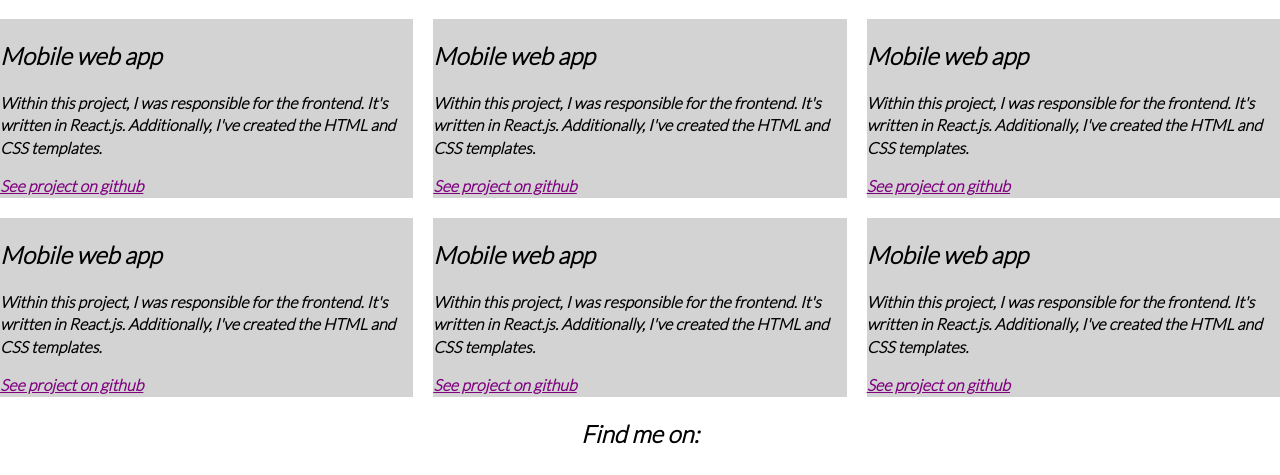
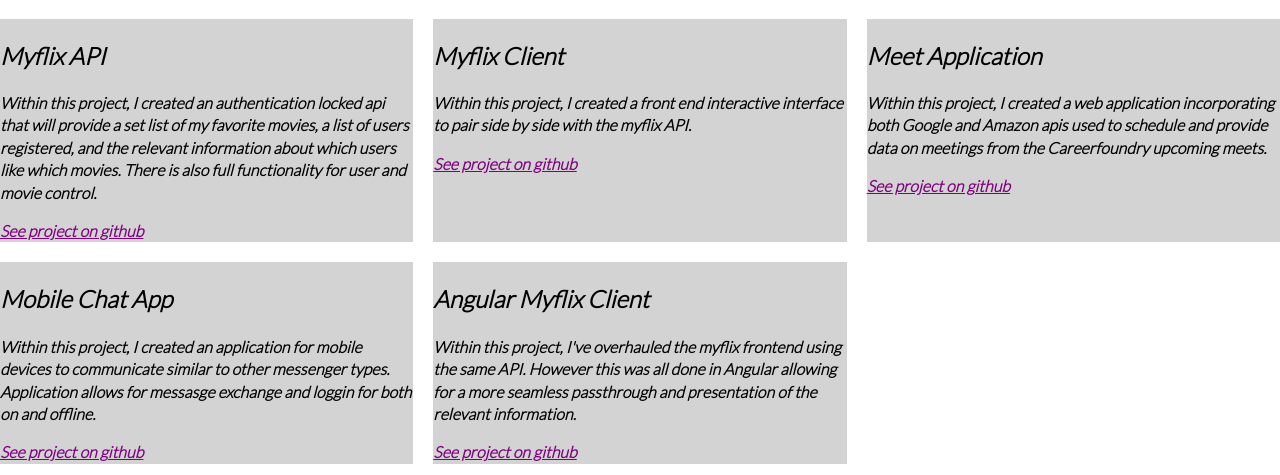
Before and after one commit to Nwilso21/portfolio-website, a plain HTML site: page work.html in a window 1280 px wide. Shown: the part 309-784 px from the top of the page. Drawn offline with nearby package versions, Linux system fonts and the light colour scheme.

Commit message:
Update work.html
Filled out the form and added relevant bios and links

```diff
--- a/work.html
+++ b/work.html
@@ -42,52 +42,39 @@
         <h1>Work</h1>
         <div class="grid">
             <div class="grid__item">
-                <h2>Mobile web app</h2>
+                <h2>Myflix API</h2>
                 <p>
-                    Within this project, I was responsible for the frontend. It's written in React.js. Additionally,
-                    I've created the HTML and CSS templates.
+                    Within this project, I created an authentication locked api that will provide a set list of my favorite movies, a list of users registered, and the relevant information about which users like which movies. There is also full functionality for user and movie control.
                 </p>
-                <a href="#">See project on github</a>
+                <a href="https://github.com/Nwilso21/movie_api">See project on github</a>
             </div>
             <div class="grid__item">
-                <h2>Mobile web app</h2>
+                <h2>Myflix Client</h2>
                 <p>
-                    Within this project, I was responsible for the frontend. It's written in React.js. Additionally,
-                    I've created the HTML and CSS templates.
+                    Within this project, I created a front end interactive interface to pair side by side with the myflix API.
                 </p>
-                <a href="#">See project on github</a>
+                <a href="https://github.com/Nwilso21/myFlix-client">See project on github</a>
             </div>
             <div class="grid__item">
-                <h2>Mobile web app</h2>
+                <h2>Meet Application</h2>
                 <p>
-                    Within this project, I was responsible for the frontend. It's written in React.js. Additionally,
-                    I've created the HTML and CSS templates.
+                    Within this project, I created a web application incorporating both Google and Amazon apis used to schedule and provide data on meetings from the Careerfoundry upcoming meets.
                 </p>
-                <a href="#">See project on github</a>
+                <a href="https://github.com/Nwilso21/meet">See project on github</a>
             </div>
             <div class="grid__item">
-                <h2>Mobile web app</h2>
+                <h2>Mobile Chat App</h2>
                 <p>
-                    Within this project, I was responsible for the frontend. It's written in React.js. Additionally,
-                    I've created the HTML and CSS templates.
+                    Within this project, I created an application for mobile devices to communicate similar to other messenger types. Application allows for messasge exchange and loggin for both on and offline.
                 </p>
-                <a href="#">See project on github</a>
+                <a href="https://github.com/Nwilso21/chatApp">See project on github</a>
             </div>
             <div class="grid__item">
-                <h2>Mobile web app</h2>
+                <h2>Angular Myflix Client</h2>
                 <p>
-                    Within this project, I was responsible for the frontend. It's written in React.js. Additionally,
-                    I've created the HTML and CSS templates.
+                    Within this project, I've overhauled the myflix frontend using the same API. However this was all done in Angular allowing for a more seamless passthrough and presentation of the relevant information.
                 </p>
-                <a href="#">See project on github</a>
-            </div>
-            <div class="grid__item">
-                <h2>Mobile web app</h2>
-                <p>
-                    Within this project, I was responsible for the frontend. It's written in React.js. Additionally,
-                    I've created the HTML and CSS templates.
-                </p>
-                <a href="#">See project on github</a>
+                <a href="https://github.com/Nwilso21/myFlix-Angular-client">See project on github</a>
             </div>
 
         </div>
```
